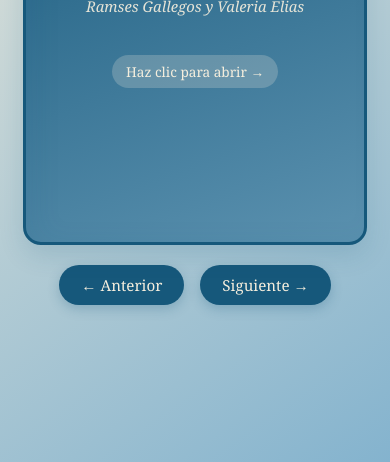
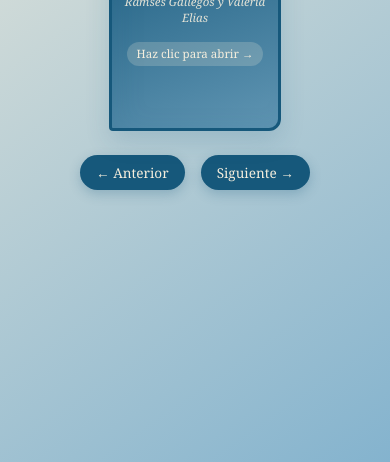
Before and after one commit to Valeenw/Cuento, a plain HTML site: page index.html in a window 390 px wide. Shown: the part 382-844 px from the top of the page. Drawn offline with Linux system fonts and the light colour scheme.

Commit message:
este si jala we
ya es toda we

```diff
--- a/estilos.css
+++ b/estilos.css
@@ -20,7 +20,7 @@ body {
 
 /* Espacio 3D */
 .escena {
-  perspective: 2000px;
+  perspective: 1800px;
   margin-bottom: 24px;
   display: flex;
   justify-content: center;
@@ -29,14 +29,15 @@ body {
 
 .libro {
   position: relative;
-  width: 380px;
-  height: 510px;
+  width: 370px;
+  height: 500px;
   transform-style: preserve-3d;
-  transition: transform 0.75s cubic-bezier(0.22, 1, 0.36, 1);
+  transition: transform 0.8s ease;
 }
 
+/* Centra el libro abierto en pantallas grandes */
 .libro.abierto {
-  transform: translateX(190px);
+  transform: translateX(185px);
 }
 
 .hoja {
@@ -47,7 +48,7 @@ body {
   left: 0;
   transform-origin: left center;
   transform-style: preserve-3d;
-  transition: transform 0.85s cubic-bezier(0.645, 0.045, 0.355, 1);
+  transition: transform 0.9s cubic-bezier(0.645, 0.045, 0.355, 1);
   cursor: pointer;
   user-select: none;
   -webkit-tap-highlight-color: transparent;
@@ -59,29 +60,30 @@ body {
 
 .cara {
   position: absolute;
-  inset: 0;
+  width: 100%;
+  height: 100%;
   padding: 32px 28px;
   background-color: #F5EEDD;
   border-radius: 6px 20px 20px 6px;
-  box-shadow: inset 12px 0 24px rgba(22, 88, 123, 0.08), 0 10px 25px rgba(22, 88, 123, 0.15);
+  box-shadow: inset 12px 0 24px rgba(22, 88, 123, 0.08), 0 10px 25px rgba(22, 88, 123, 0.16);
   backface-visibility: hidden;
   -webkit-backface-visibility: hidden;
   display: flex;
   flex-direction: column;
   justify-content: space-between;
   line-height: 1.65;
-  font-size: 1.03rem;
+  font-size: 1.05rem;
 }
 
 .cara.atras {
   transform: rotateY(180deg);
   border-radius: 20px 6px 6px 20px;
-  box-shadow: inset -12px 0 24px rgba(22, 88, 123, 0.08), 0 10px 25px rgba(22, 88, 123, 0.15);
+  box-shadow: inset -12px 0 24px rgba(22, 88, 123, 0.08), 0 10px 25px rgba(22, 88, 123, 0.16);
 }
 
 /* Portada y Contraportada */
 .portada, .contraportada {
-  background: linear-gradient(160deg, #16587B 0%, #84B3CE 160%);
+  background: linear-gradient(160deg, #16587B 0%, #84B3CE 150%);
   color: #F5EEDD;
   text-align: center;
   justify-content: center;
@@ -95,21 +97,22 @@ body {
 }
 
 .portada h1 {
-  font-size: 2.2rem;
+  font-size: 2.3rem;
   margin-bottom: 8px;
+  letter-spacing: 0.5px;
   color: #F5EEDD;
 }
 
 .subtitulo {
   font-style: italic;
   color: #F5EEDD;
-  opacity: 0.92;
+  opacity: 0.9;
 }
 
 .indicador {
-  margin-top: 36px;
+  margin-top: 40px;
   font-size: 0.85rem;
-  background: rgba(245, 238, 221, 0.22);
+  background: rgba(245, 238, 221, 0.2);
   color: #F5EEDD;
   padding: 6px 14px;
   border-radius: 20px;
@@ -118,7 +121,7 @@ body {
 /* Espacio para ilustraciones */
 .marco-ilustracion {
   width: 100%;
-  height: 205px;
+  height: 210px;
   background-color: rgba(132, 179, 206, 0.22);
   border: 2px dashed #84B3CE;
   border-radius: 16px;
@@ -159,8 +162,6 @@ body {
 .controles {
   display: flex;
   gap: 16px;
-  flex-wrap: wrap;
-  justify-content: center;
 }
 
 button {
@@ -194,56 +195,66 @@ button:hover {
   color: #16587B;
 }
 
-/* Celulares y pantallas angostas */
+/* --- ADAPTACIÓN RESPONSIVA PARA CELULARES Y TABLETS --- */
 @media (max-width: 800px) {
-  body {
-    padding: 16px;
-  }
-
   .escena {
     width: 100%;
-    perspective: none;
-    margin-bottom: 20px;
+    overflow: visible;
   }
 
   .libro {
-    width: min(88vw, 350px);
-    height: min(68dvh, 470px);
-    transform: none !important;
-    transform-style: flat;
+    width: 44vw;
+    max-width: 260px;
+    height: 62vw;
+    max-height: 360px;
   }
 
-  .hoja,
-  .hoja.volteada {
-    position: static;
-    width: 100%;
-    height: 100%;
-    transform: none !important;
-    transform-style: flat;
-    transition: none;
+  .libro.abierto {
+    transform: translateX(22vw);
   }
 
-  .cara,
+  .cara {
+    padding: 14px 12px;
+    font-size: clamp(0.72rem, 2.3vw, 0.92rem);
+    line-height: 1.4;
+    border-radius: 4px 12px 12px 4px;
+  }
+
   .cara.atras {
-    position: relative;
-    width: 100%;
-    height: 100%;
-    transform: none !important;
-    backface-visibility: visible;
-    -webkit-backface-visibility: visible;
-    border-radius: 18px;
-    padding: 24px 20px;
-    font-size: clamp(0.92rem, 3.8vw, 1rem);
-    line-height: 1.58;
+    border-radius: 12px 4px 4px 12px;
+  }
+
+  .decoracion-sol {
+    font-size: 1.8rem;
+    margin-bottom: 6px;
+  }
+
+  .portada h1 {
+    font-size: clamp(1.1rem, 4vw, 1.6rem);
+  }
+
+  .subtitulo, .indicador {
+    font-size: 0.72rem;
+  }
+
+  .indicador {
+    margin-top: 16px;
+    padding: 4px 10px;
   }
 
   .marco-ilustracion {
-    height: 170px;
-    border-radius: 12px;
-    margin-bottom: 12px;
+    height: 42%;
+    border-radius: 10px;
+    margin-bottom: 8px;
+    font-size: 0.75rem;
   }
 
-  .portada h1 {
-    font-size: clamp(1.55rem, 7vw, 2rem);
+  .num-pagina {
+    font-size: 0.7rem;
+  }
+
+  button {
+    padding: 8px 16px;
+    font-size: 0.85rem;
   }
 }
```
